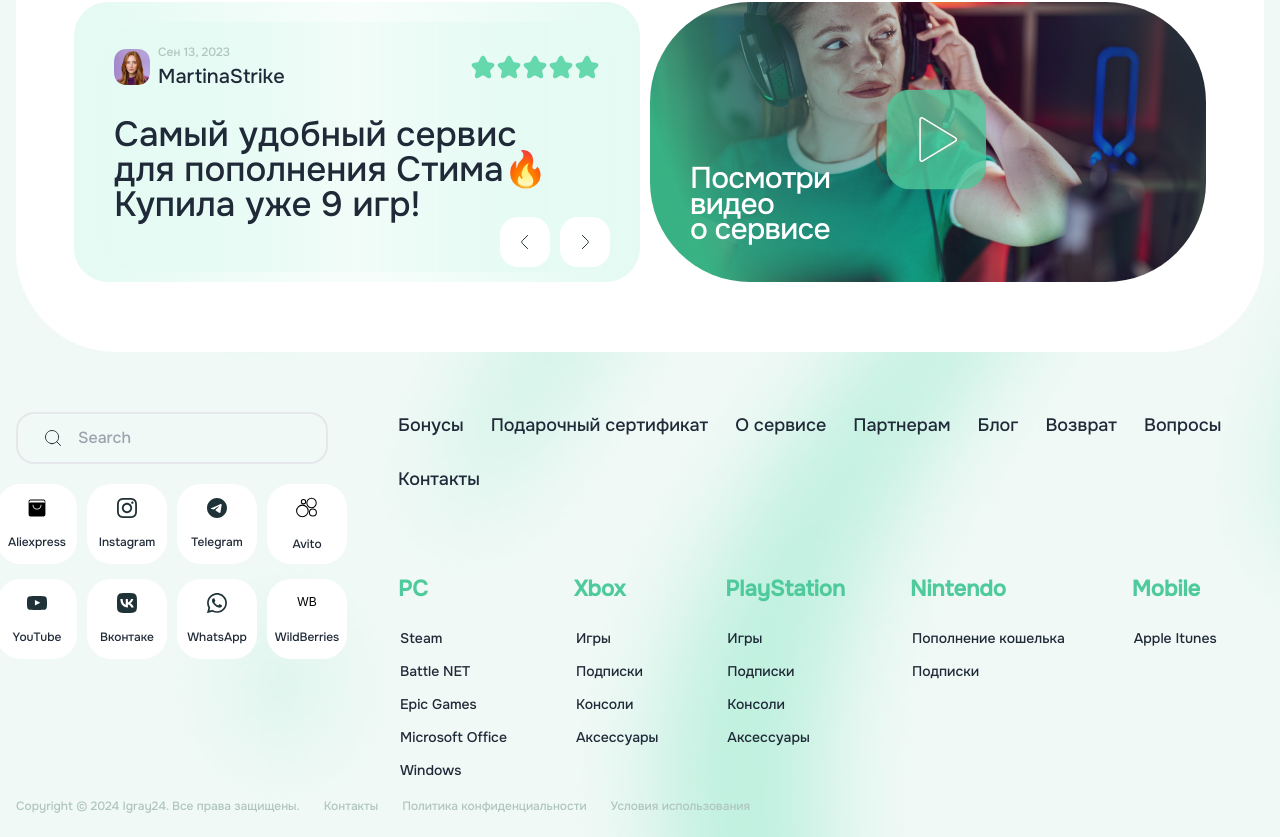
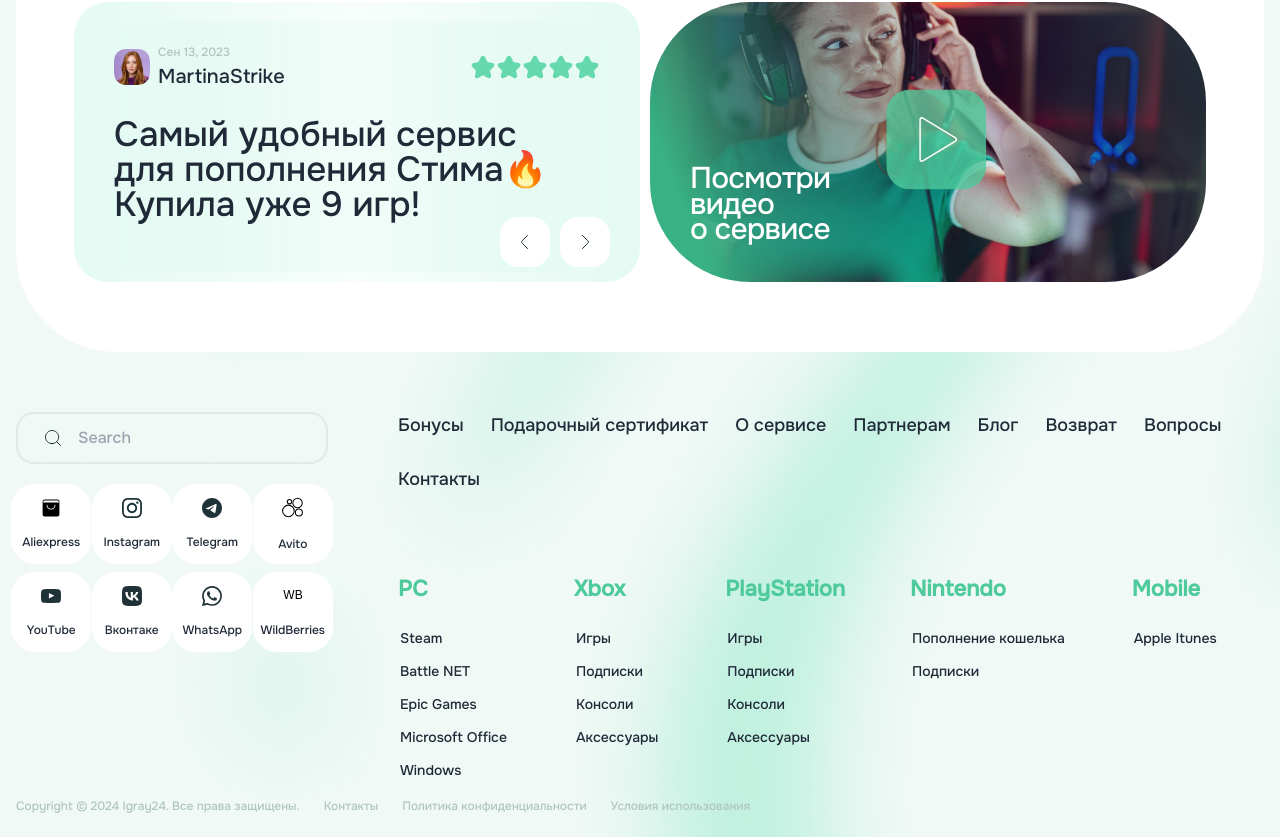
Before and after one commit to Vieronist/igray, a Next.js app: page / in a window 1280 px wide. Shown: the part 396-1233 px from the top of the page. Built offline with nearby package versions, Linux system fonts and the light colour scheme.

Commit message:
one more change

```diff
--- a/src/features/social-media/ui/social-media-list.tsx
+++ b/src/features/social-media/ui/social-media-list.tsx
@@ -1,9 +1,15 @@
 import { SocialMediaItem } from "@/entities/social-media";
+import { FC } from "react";
 
-export const SocialMediaList = () => {
+
+interface IProps {
+  className: string
+}
+
+export const SocialMediaList: FC<IProps> = ({ className}) => {
 
   return (
-    <ul className="md:grid grid-rows-2 grid-cols-4 gap-[15px] gap-x-12 hidden">
+    <ul className={`grid-rows-2 grid-cols-4 ${className}`}>
       <SocialMediaItem
         href="https://aliexpress.ru/store/1100219963?spm=a2g38.sc_product_list.0.0.252d2304G11LgS"
         svg={"aliexpress.svg"}
--- a/src/widgtes/footer/ui/footer.tsx
+++ b/src/widgtes/footer/ui/footer.tsx
@@ -10,11 +10,11 @@
       <div className="gap-[30px] md:gap-[70px] flex flex-wrap md:flex-nowrap w-full">
         <div className="w-full md:w-[45%] lg:w-[25%]">
           <SearchPanel classNameDiv="bg-transparent h-[52px] px-[25px] w-full flex gap-[15px] items-center md:mb-5" />
-          <SocialMediaList />
+          <SocialMediaList className="hidden md:grid gap-y-2 gap-x-8 md:gap-x-[10px]" />
         </div>
         <div>
           <FooterNavigation />
-          <div className="flex gap-[65px] flex-wrap">
+          <div className="flex gap-[65px] flex-wrap mb-[44px] md:mb-0">
             <PlatformsList
               title="Играй"
               options={["PC", "Xbox", "PlayStation", "Nintendo", "Mobile"]}
@@ -45,6 +45,7 @@
             />
             <PlatformsList title="Mobile" options={["Apple Itunes"]} />
           </div>
+          <SocialMediaList className="grid md:hidden w-[350px] gap-y-2 mx-auto mb-2" />
         </div>
       </div>
       <FooterAdditionalInfo />
```
